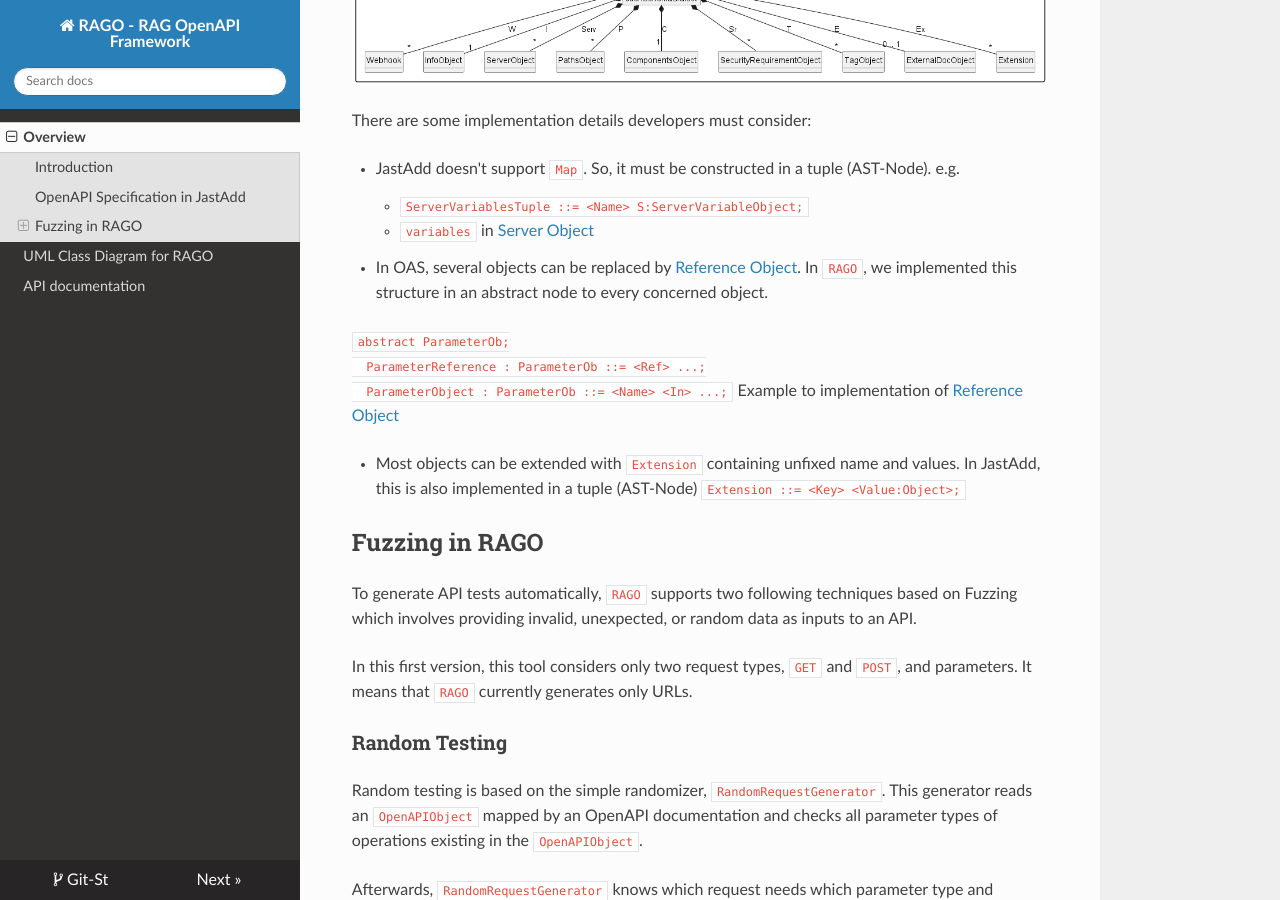
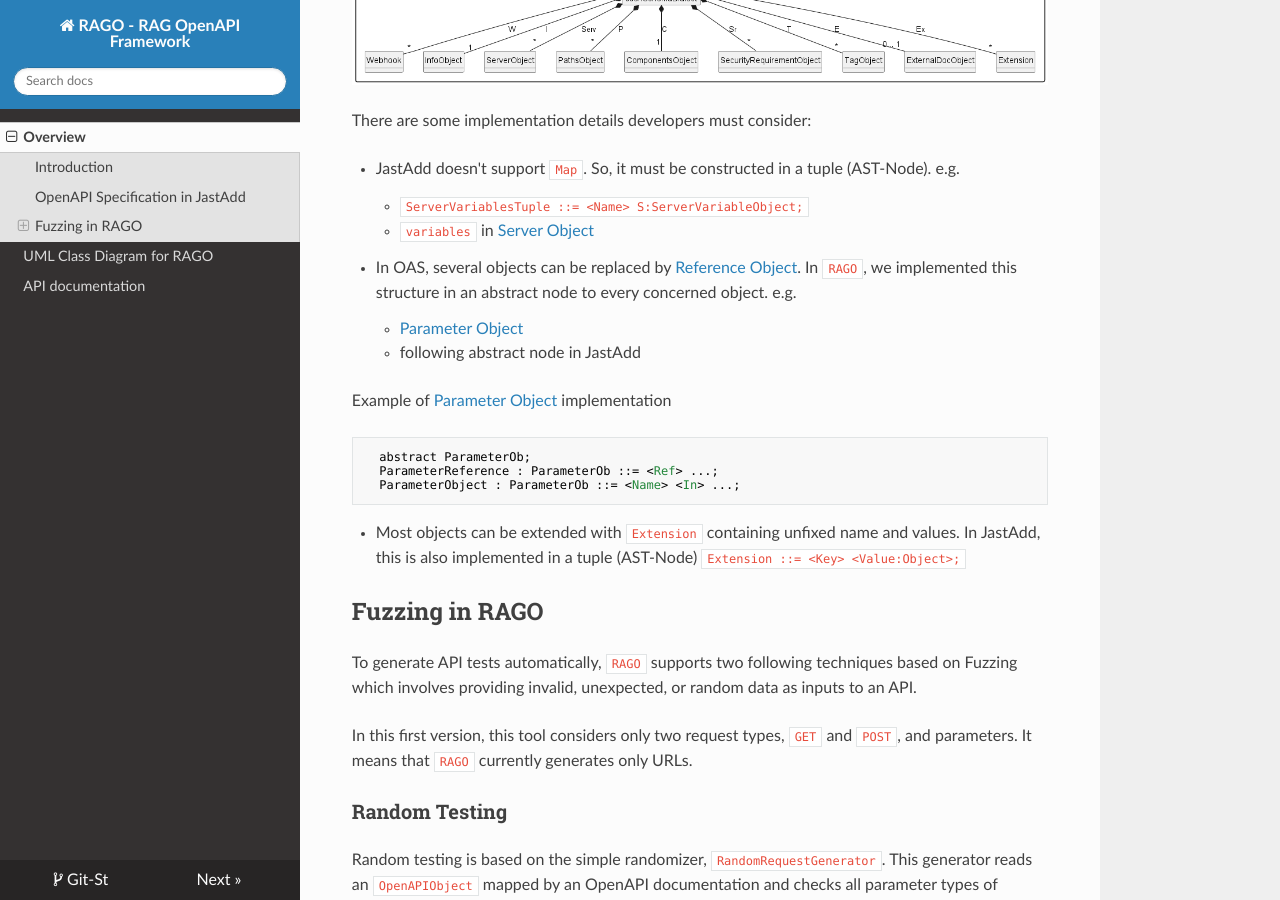
Before and after one commit to schnee98/rago, an MkDocs documentation site: the page built from pages/docs/index.md, in a window 1280 px wide and 900 px high, scrolled down 940 px. Built offline with MkDocs 1.6.1, drawn with Linux system fonts in a browser that asks for light colours; nearby versions of some CDN libraries.

Commit message:
Edited index.md

````diff
--- a/pages/docs/index.md
+++ b/pages/docs/index.md
@@ -32,15 +32,17 @@ There are some implementation details developers must consider:
     - `ServerVariablesTuple ::= <Name> S:ServerVariableObject;`
     - `variables` in [Server Object](https://github.com/OAI/OpenAPI-Specification/blob/main/versions/3.0.3.md#serverObject)
 
-- In OAS, several objects can be replaced by [Reference Object](https://github.com/OAI/OpenAPI-Specification/blob/main/versions/3.0.3.md#referenceObject). In `RAGO`, we implemented this structure in an abstract node to every concerned object.
+- In OAS, several objects can be replaced by [Reference Object](https://github.com/OAI/OpenAPI-Specification/blob/main/versions/3.0.3.md#referenceObject). In `RAGO`, we implemented this structure in an abstract node to every concerned object. e.g.
+    - [Parameter Object](https://github.com/OAI/OpenAPI-Specification/blob/main/versions/3.0.3.md#parameterObject)
+    - following abstract node in JastAdd
 
 
+Example of [Parameter Object](https://github.com/OAI/OpenAPI-Specification/blob/main/versions/3.0.3.md#parameterObject) implementation
 ```
   abstract ParameterOb;
   ParameterReference : ParameterOb ::= <Ref> ...;
   ParameterObject : ParameterOb ::= <Name> <In> ...;
- ```
-Example to implementation of [Reference Object](https://github.com/OAI/OpenAPI-Specification/blob/main/versions/3.0.3.md#referenceObject)
+```
 
 
 - Most objects can be extended with `Extension` containing unfixed name and values. In JastAdd, this is also implemented in a tuple (AST-Node) `Extension ::= <Key> <Value:Object>;`
````
